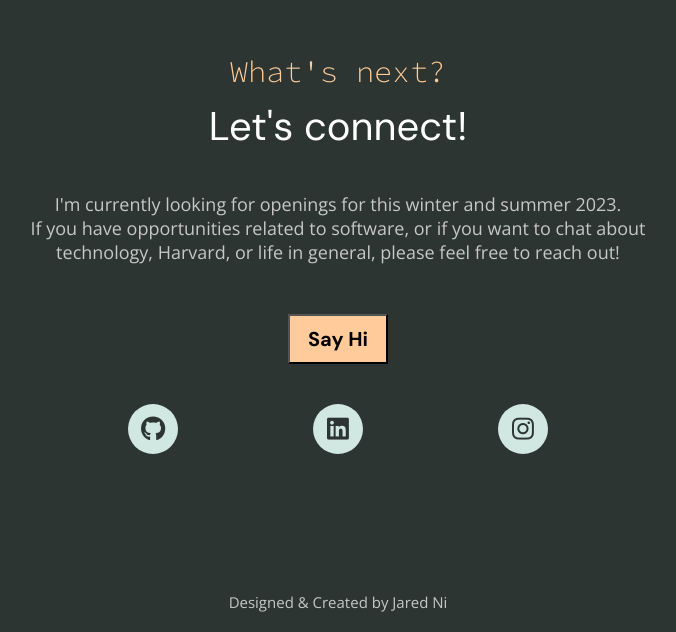
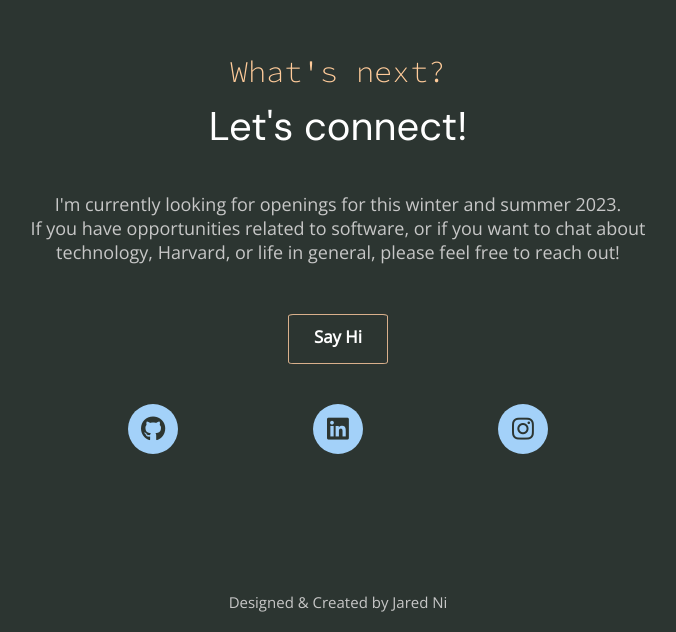
Before and after one commit to jared-ni/personal-website, a React (Create React App) app: page / in a window 1280 px wide. Shown: the part 3308-3940 px from the top of the page, without its empty margins (302-978 px from the left). Built offline with nearby package versions, Linux system fonts and the light colour scheme.

Commit message:
modified buttons

```diff
--- a/src/App.js
+++ b/src/App.js
@@ -8,7 +8,7 @@ import "aos/dist/aos.css";
 
 function App() {
   useEffect(() => {
-    Aos.init({ duration: 1000});
+    Aos.init({ duration: 800});
   }, []);
 
   return (
--- a/src/components/Contact.css
+++ b/src/components/Contact.css
@@ -48,15 +48,32 @@
   }
 
   .contact-email-button {
-    background-color: #ffcb9a;
+    background-color: #2c3531;
+    border: 0.5px solid #D9B08C;
+    border-radius: 5%;
     margin-top: 50px;
     width: 100px;
     height: 50px;
     cursor: pointer;
     font-size: 20px;
-    font-family: 'DM Sans', sans-serif;
     font-weight: 700;
-
+    margin-left: auto;
+    margin-right: auto;
+  }
+  .email-text {
+    color: #fff;
+    display: flex;
+    flex-direction: row;
+    justify-content: center;
+    align-content: center;
+    text-decoration: none;
+    padding: 10px 10px;
+    height: 100%;
+    font-size: 1.05rem;
+    position: relative;
+  }
+  .contact-email-button:hover .email-text {
+    color: #ffcb9a;
   }
 
   .contact-socials {
@@ -76,7 +93,7 @@
     width: 50px;
     font-size: 25px;
     cursor: pointer;
-    background-color: #d1e8e2;
+    background-color: #a3d1f9;
     text-decoration: none;
   }
   .contact-social-icon {
@@ -84,3 +101,6 @@
     vertical-align: middle;
     color: #2c3531;
   }
+  .contact-social-button:hover {
+    background-color: #ffcb9a;
+  }
--- a/src/components/Contact.js
+++ b/src/components/Contact.js
@@ -18,9 +18,9 @@ function Contact() {
                     If you have opportunities related to software, or if you want to chat about technology, Harvard, or life in general,
                     please feel free to reach out!
                 </div>
-                <button className="contact-email-button" onClick={() => window.location = 'mailto:jaredni@college.harvard.edu'}>
-                    Say Hi
-                </button>
+                <div className="contact-email-button" onClick={() => window.location = 'mailto:jaredni@college.harvard.edu'}>
+                    <span className="email-text">Say Hi</span>
+                </div>
 
                 <div className="contact-socials">
                     <a className="contact-social-button" href="https://github.com/milkteadj?tab=repositories" target="_blank" rel="noreferrer">
```
